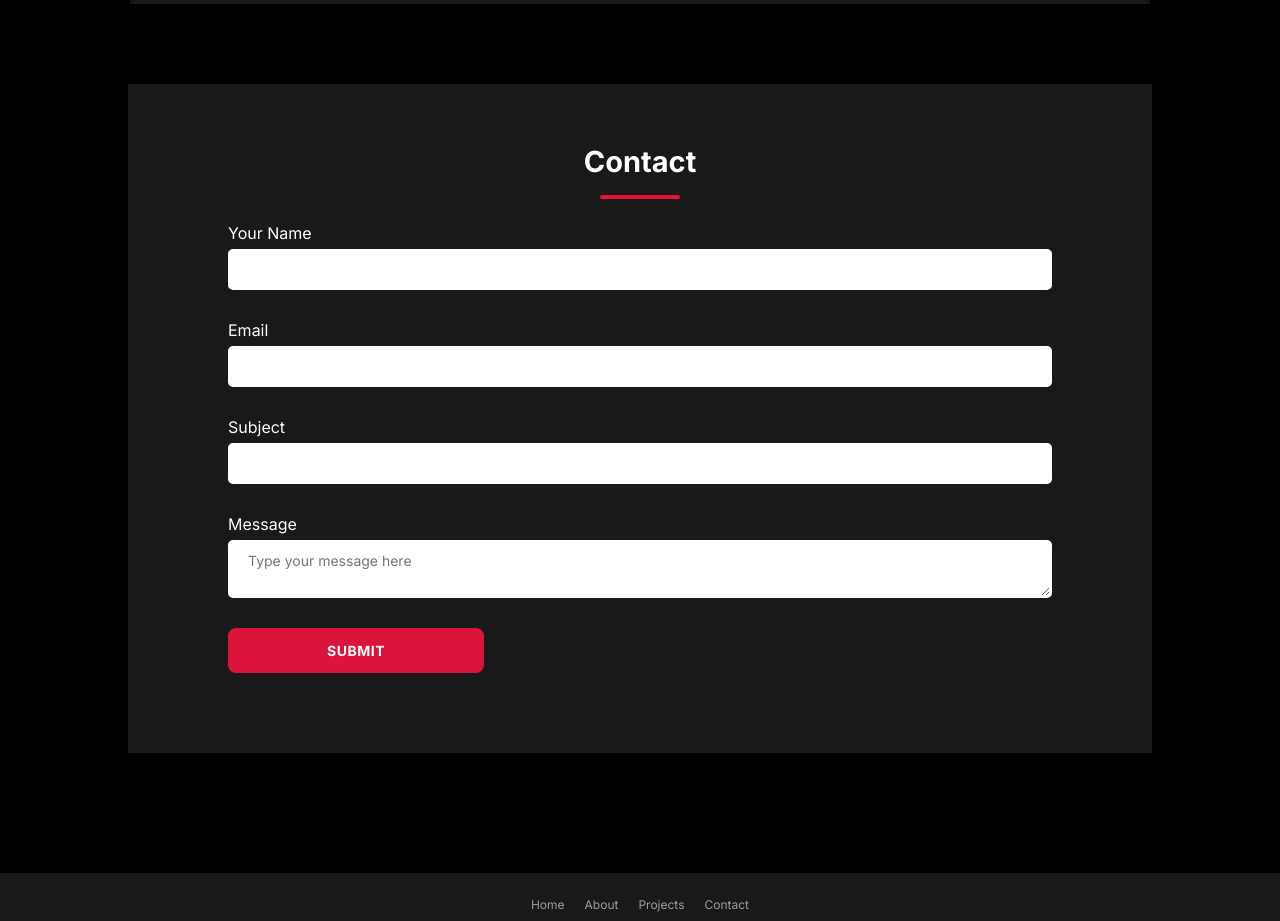
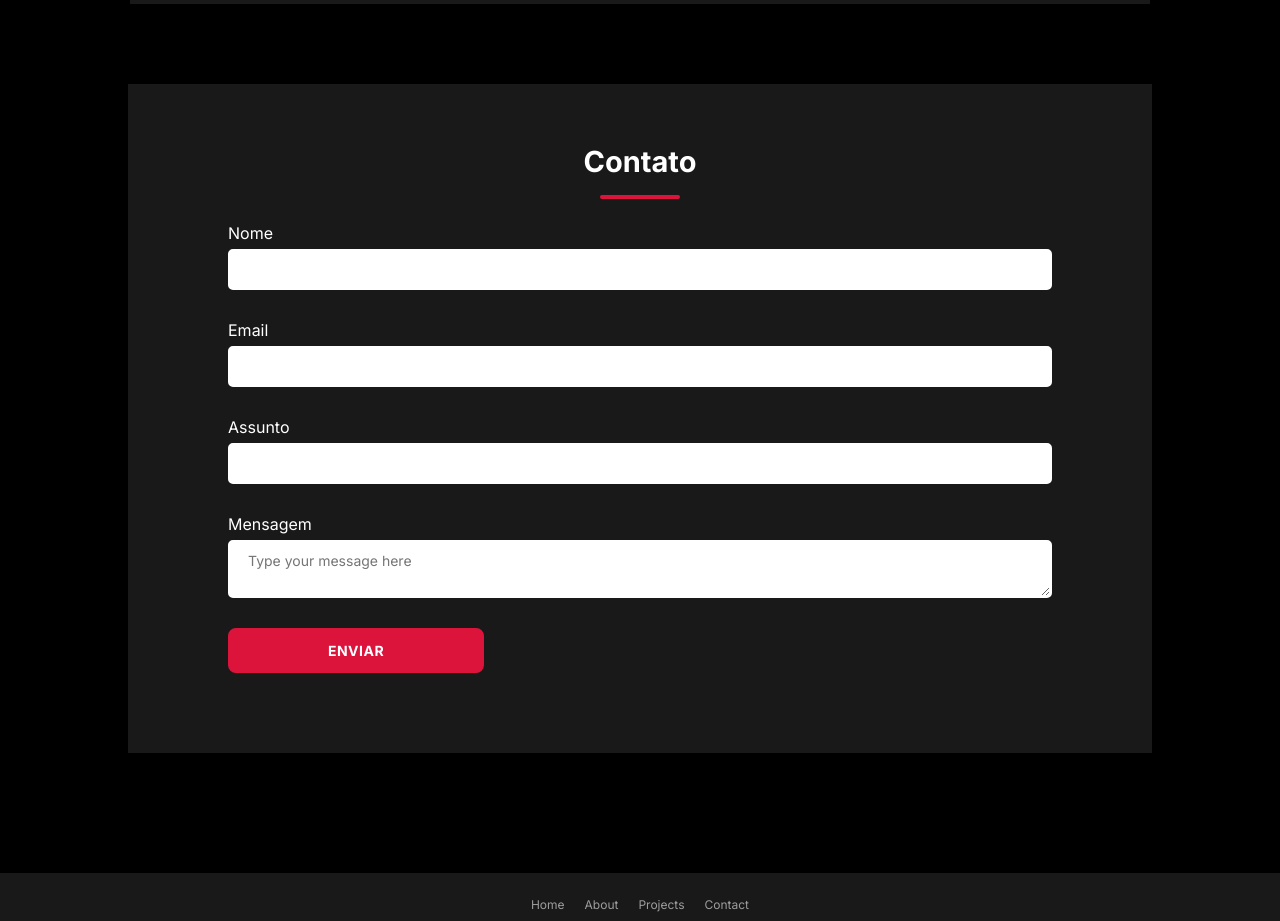
Before and after one commit to francisco-wellington/portfolio-react, a React (Vite) app: page / in a window 1280 px wide. Shown: the part 5260-6181 px from the top of the page. Built offline with nearby package versions, Linux system fonts and the light colour scheme.

Commit message:
Update FormContact.jsx
**

```diff
--- a/src/components/contact/FormContact.jsx
+++ b/src/components/contact/FormContact.jsx
@@ -29,14 +29,14 @@ const FormContact = () => {
   return (
     <div id="contact" className="form">
       <form ref={form} onSubmit={sendEmail}>
-        <h2>Contact</h2>
-        <label> Your Name </label>
+        <h2>Contato</h2>
+        <label> Nome </label>
         <input type="text" name="name" required />
         <label> Email </label>
         <input type="email" name="user_email" required />
-        <label> Subject </label>
+        <label> Assunto </label>
         <input type="text" name="subject" />
-        <label> Message </label>
+        <label> Mensagem </label>
         <textarea
           name="message"
           row="4"
@@ -44,7 +44,7 @@ const FormContact = () => {
           required
         />
         <button className="btn" type="submit">
-          Submit
+          Enviar
         </button>
       </form>
     </div>
```
